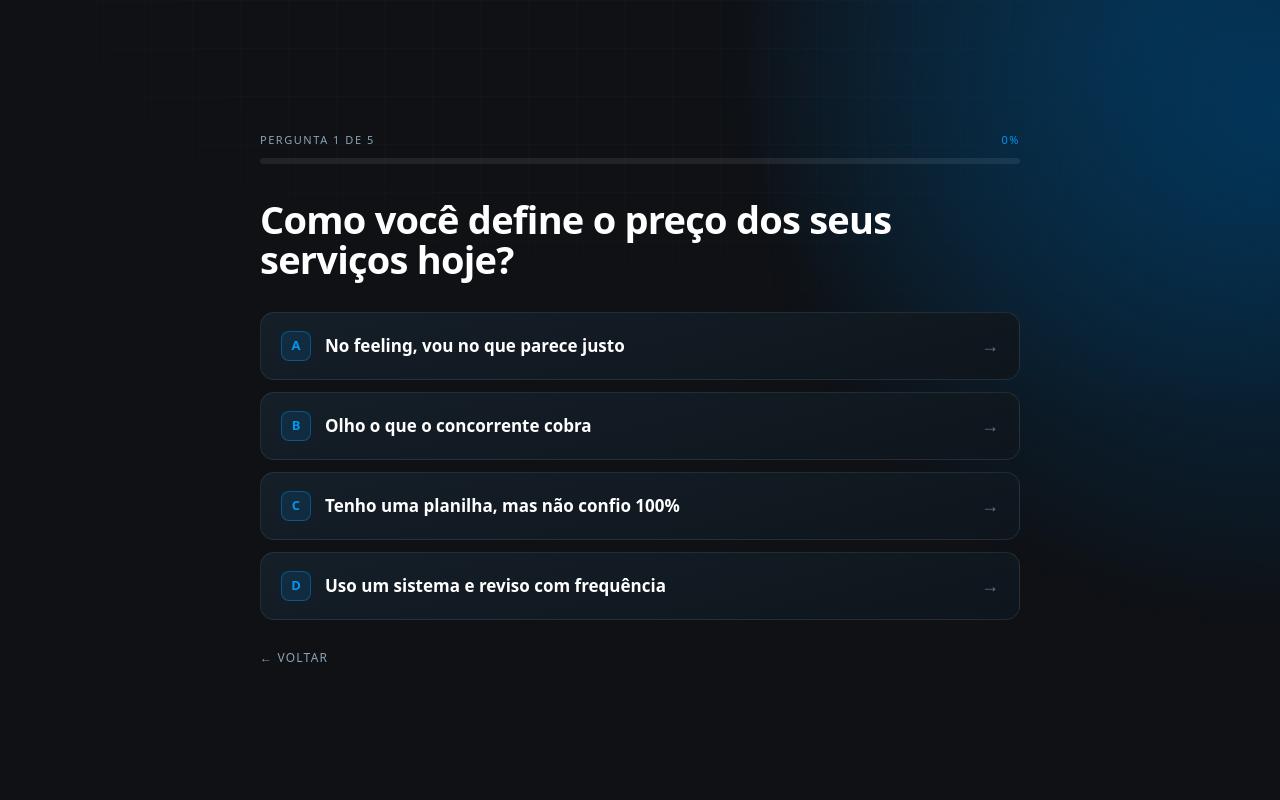
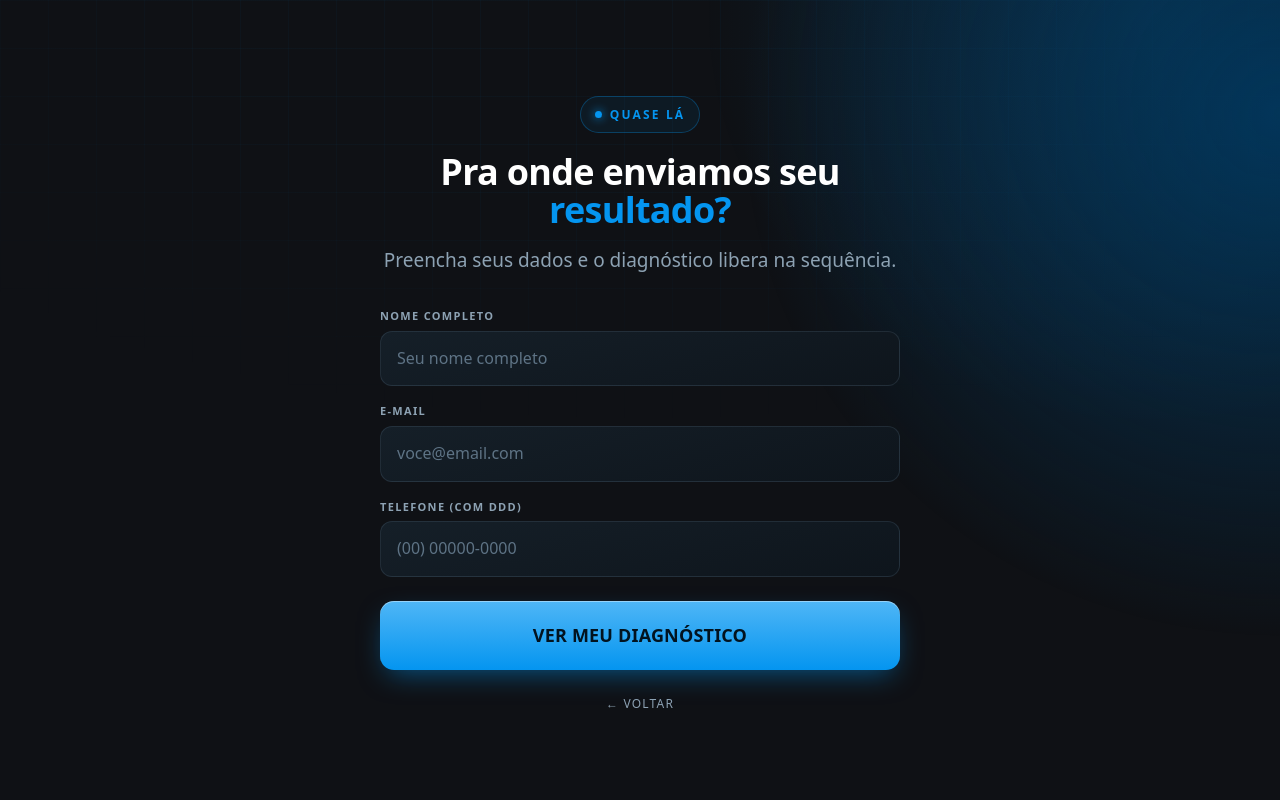
Before and after one commit to cezarhlima1/diegomensor, a Next.js app: page /quiz in a window 1280 px wide. Both pictures are taken after a click on the button "COMEÇAR DIAGNÓSTICO". Shown: the top 800 px of the page. Built offline with nearby package versions, Linux system fonts and the light colour scheme.

Commit message:
quiz sheets

```diff
--- /dev/null
+++ b/app/api/lead/route.ts
@@ -0,0 +1,41 @@
+import { NextResponse } from "next/server";
+
+/**
+ * Recebe o lead do quiz (nome/e-mail/telefone) e repassa para o
+ * Web App do Google Apps Script, que grava uma linha na planilha.
+ *
+ * A URL do Apps Script fica em SHEETS_WEBHOOK_URL (server-side, fora do bundle).
+ */
+export async function POST(req: Request) {
+  const webhook = process.env.SHEETS_WEBHOOK_URL;
+  if (!webhook) {
+    return NextResponse.json({ ok: false, error: "missing-webhook" }, { status: 500 });
+  }
+
+  let body: { name?: string; email?: string; phone?: string };
+  try {
+    body = await req.json();
+  } catch {
+    return NextResponse.json({ ok: false, error: "invalid-json" }, { status: 400 });
+  }
+
+  const name = (body.name ?? "").trim();
+  const email = (body.email ?? "").trim();
+  const phone = (body.phone ?? "").trim();
+
+  if (!name || !email || !phone) {
+    return NextResponse.json({ ok: false, error: "missing-fields" }, { status: 400 });
+  }
+
+  try {
+    await fetch(webhook, {
+      method: "POST",
+      headers: { "Content-Type": "application/json" },
+      body: JSON.stringify({ name, email, phone }),
+    });
+  } catch {
+    return NextResponse.json({ ok: false, error: "sheets-failed" }, { status: 502 });
+  }
+
+  return NextResponse.json({ ok: true });
+}
--- a/app/globals.css
+++ b/app/globals.css
@@ -296,6 +296,22 @@ a:focus-visible, button:focus-visible {
   }
   .quiz-opt-arrow { flex: none; color: var(--color-muted-dim); font-size: 18px; transition: transform .2s ease, color .2s ease; }
   .quiz-opt:hover .quiz-opt-arrow { transform: translateX(4px); color: var(--color-blue); }
+
+  /* ---------- QUIZ: CAPTURA DE LEAD ---------- */
+  .quiz-label { font-family: var(--font-mono); font-size: 11px; font-weight: 700; letter-spacing: .12em; text-transform: uppercase; color: var(--color-muted); }
+  .quiz-input {
+    width: 100%; font-family: var(--font-body); font-size: 16px; color: #fff;
+    background: linear-gradient(165deg, var(--color-card), #0e151c);
+    border: 1px solid var(--color-line); border-radius: 12px; padding: 14px 16px;
+    transition: border-color .2s ease, box-shadow .25s ease, background .2s ease;
+  }
+  .quiz-input::placeholder { color: var(--color-muted-dim); }
+  .quiz-input:focus { outline: none; border-color: rgba(4,149,240,.6); box-shadow: 0 0 0 3px rgba(4,149,240,.16); background: linear-gradient(165deg, #122230, #0e151c); }
+  .quiz-input.is-invalid { border-color: rgba(240,88,76,.6); }
+  .quiz-input.is-invalid:focus { box-shadow: 0 0 0 3px rgba(240,88,76,.16); }
+  .quiz-error { font-family: var(--font-mono); font-size: 12px; color: var(--color-brand-red); }
+  .btn:disabled { opacity: .6; cursor: not-allowed; }
+  .btn:disabled:hover { transform: none; filter: none; box-shadow: 0 10px 28px -8px rgba(4,149,240,.55), inset 0 1px 0 rgba(255,255,255,.4); }
 }
 
 /* ============================================================
--- a/components/quiz/Quiz.tsx
+++ b/components/quiz/Quiz.tsx
@@ -4,16 +4,60 @@ import { useState } from "react";
 import Cta from "@/components/Cta";
 import { questions, scoreQuiz, type QuizResult } from "./quizData";
 
-type Stage = "intro" | "quiz" | "result";
+type Stage = "intro" | "lead" | "quiz" | "result";
+
+type Lead = { name: string; email: string; phone: string };
+type LeadErrors = Partial<Record<keyof Lead, string>>;
+
+const emptyLead: Lead = { name: "", email: "", phone: "" };
 
 export default function Quiz() {
   const [stage, setStage] = useState<Stage>("intro");
   const [current, setCurrent] = useState(0);
   const [answers, setAnswers] = useState<number[]>([]);
   const [result, setResult] = useState<QuizResult | null>(null);
+  const [lead, setLead] = useState<Lead>(emptyLead);
+  const [leadErrors, setLeadErrors] = useState<LeadErrors>({});
+  const [submitting, setSubmitting] = useState(false);
 
   const total = questions.length;
   const progress = stage === "result" ? 100 : Math.round((current / total) * 100);
+
+  function validateLead(data: Lead): LeadErrors {
+    const errors: LeadErrors = {};
+    if (data.name.trim().length < 3) errors.name = "Digite seu nome completo.";
+    if (!/^[^\s@]+@[^\s@]+\.[^\s@]+$/.test(data.email.trim()))
+      errors.email = "Digite um e-mail válido.";
+    if (data.phone.replace(/\D/g, "").length < 10)
+      errors.phone = "Digite um telefone com DDD.";
+    return errors;
+  }
+
+  async function submitLead(e: React.FormEvent) {
+    e.preventDefault();
+    const errors = validateLead(lead);
+    setLeadErrors(errors);
+    if (Object.keys(errors).length > 0) return;
+
+    setSubmitting(true);
+    try {
+      await fetch("/api/lead", {
+        method: "POST",
+        headers: { "Content-Type": "application/json" },
+        body: JSON.stringify(lead),
+      });
+    } catch {
+      // se o registro falhar, não bloqueia a pessoa de fazer o quiz
+    } finally {
+      setSubmitting(false);
+      setStage("quiz");
+    }
+  }
+
+  function updateLead(field: keyof Lead, value: string) {
+    setLead((prev) => ({ ...prev, [field]: value }));
+    if (leadErrors[field]) setLeadErrors((prev) => ({ ...prev, [field]: undefined }));
+  }
 
   function choose(optionIndex: number) {
     const next = [...answers];
@@ -37,6 +81,8 @@ export default function Quiz() {
     setAnswers([]);
     setCurrent(0);
     setResult(null);
+    setLead(emptyLead);
+    setLeadErrors({});
     setStage("intro");
   }
 
@@ -44,8 +90,8 @@ export default function Quiz() {
     <section className="relative min-h-[100svh] flex items-center py-24">
       <div className="hero-bg" aria-hidden="true" />
       <div className="wrap max-w-[760px]">
-        {/* barra de progresso (some na intro) */}
-        {stage !== "intro" && (
+        {/* barra de progresso (só durante as perguntas e no resultado) */}
+        {(stage === "quiz" || stage === "result") && (
           <div className="mb-9">
             <div className="flex items-center justify-between mb-2.5">
               <span className="font-mono text-[11px] tracking-[.14em] uppercase text-muted">
@@ -77,13 +123,85 @@ export default function Quiz() {
               o caminho certo pra parar de deixar dinheiro na mesa.
             </p>
             <div className="mt-9">
-              <button className="btn btn--lg" onClick={() => setStage("quiz")}>
+              <button className="btn btn--lg" onClick={() => setStage("lead")}>
                 Começar diagnóstico
               </button>
             </div>
             <p className="reassure mt-4">
-              <b>Grátis</b> · sem cadastro · resultado na hora
+              <b>Grátis</b> · leva 1 minuto · resultado na hora
             </p>
+          </div>
+        )}
+
+        {/* ---------- CAPTURA DE LEAD ---------- */}
+        {stage === "lead" && (
+          <div className="cta-reveal max-w-[520px] mx-auto">
+            <div className="text-center">
+              <span className="tag">Quase lá</span>
+              <h2 className="font-display font-extrabold text-[clamp(24px,4vw,36px)] leading-[1.1] tracking-[-.02em] mt-5">
+                Pra onde enviamos seu <span className="text-blue">resultado?</span>
+              </h2>
+              <p className="lead mt-4">
+                Preencha seus dados e o diagnóstico libera na sequência.
+              </p>
+            </div>
+
+            <form className="grid gap-4 mt-8" onSubmit={submitLead} noValidate>
+              <div className="grid gap-1.5">
+                <label htmlFor="lead-name" className="quiz-label">Nome completo</label>
+                <input
+                  id="lead-name"
+                  type="text"
+                  autoComplete="name"
+                  className={`quiz-input ${leadErrors.name ? "is-invalid" : ""}`}
+                  placeholder="Seu nome completo"
+                  value={lead.name}
+                  onChange={(e) => updateLead("name", e.target.value)}
+                />
+                {leadErrors.name && <span className="quiz-error">{leadErrors.name}</span>}
+              </div>
+
+              <div className="grid gap-1.5">
+                <label htmlFor="lead-email" className="quiz-label">E-mail</label>
+                <input
+                  id="lead-email"
+                  type="email"
+                  autoComplete="email"
+                  inputMode="email"
+                  className={`quiz-input ${leadErrors.email ? "is-invalid" : ""}`}
+                  placeholder="voce@email.com"
+                  value={lead.email}
+                  onChange={(e) => updateLead("email", e.target.value)}
+                />
+                {leadErrors.email && <span className="quiz-error">{leadErrors.email}</span>}
+              </div>
+
+              <div className="grid gap-1.5">
+                <label htmlFor="lead-phone" className="quiz-label">Telefone (com DDD)</label>
+                <input
+                  id="lead-phone"
+                  type="tel"
+                  autoComplete="tel"
+                  inputMode="tel"
+                  className={`quiz-input ${leadErrors.phone ? "is-invalid" : ""}`}
+                  placeholder="(00) 00000-0000"
+                  value={lead.phone}
+                  onChange={(e) => updateLead("phone", e.target.value)}
+                />
+                {leadErrors.phone && <span className="quiz-error">{leadErrors.phone}</span>}
+              </div>
+
+              <button type="submit" className="btn btn--wide mt-2" disabled={submitting}>
+                {submitting ? "Enviando…" : "Ver meu diagnóstico"}
+              </button>
+            </form>
+
+            <button
+              onClick={() => setStage("intro")}
+              className="mt-6 mx-auto block font-mono text-[12px] tracking-[.1em] uppercase text-muted hover:text-offwhite transition-colors"
+            >
+              ← Voltar
+            </button>
           </div>
         )}
 
```
